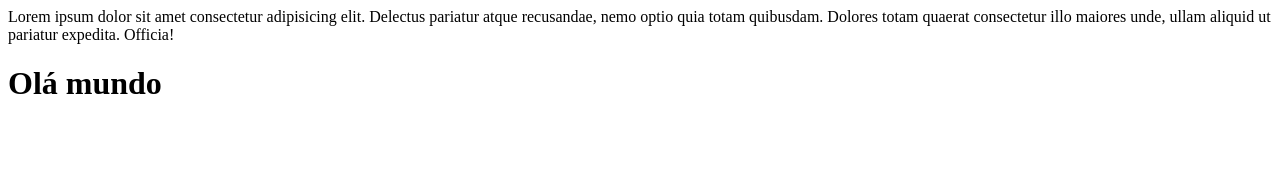
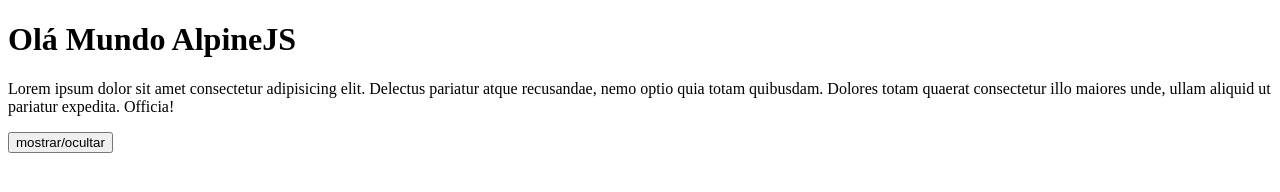
Before and after one commit to lucianohirano/Alpinejs, a plain HTML site: page index.html in a window 1280 px wide. Drawn offline with nearby package versions, Linux system fonts and the light colour scheme.

Commit message:
Update index.html

```diff
--- a/index.html
+++ b/index.html
@@ -8,9 +8,17 @@
     <script src="//unpkg.com/alpinejs" defer></script>
 </head>
 <body>
-    <div x-data="{hello:'Olá mundo'}">
+    <div x-data="{
+        open:true,
+        hello:'Olá Mundo AlpineJS'
+        }">
+
+        <h1 x-text="hello"></h1>
+        <p x-show="open">
         Lorem ipsum dolor sit amet consectetur adipisicing elit. Delectus pariatur atque recusandae, nemo optio quia totam quibusdam. Dolores totam quaerat consectetur illo maiores unde, ullam aliquid ut pariatur expedita. Officia!
-        <h1 x-text="hello"></h1>
+        </p>
+        <button type="button" x-on:click="open=!open">mostrar/ocultar</button>
+
     </div>
 </body>
 </html>
```
